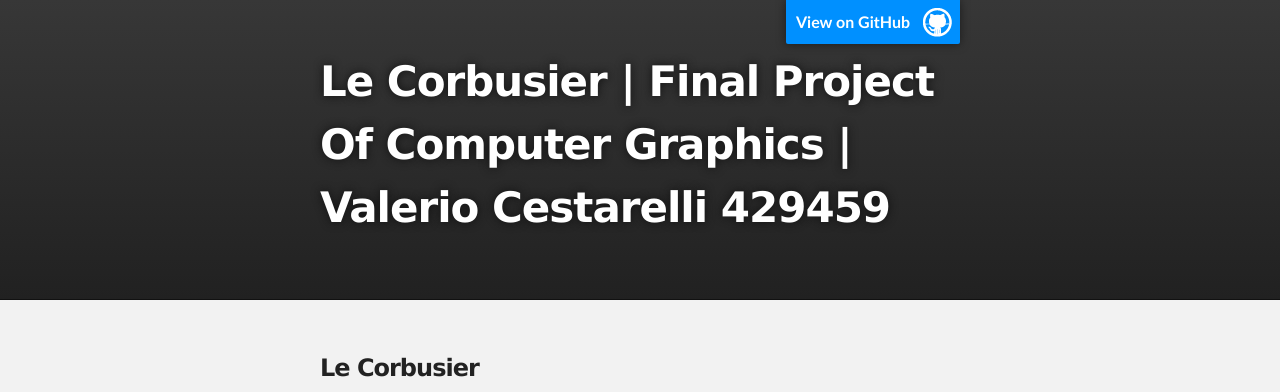
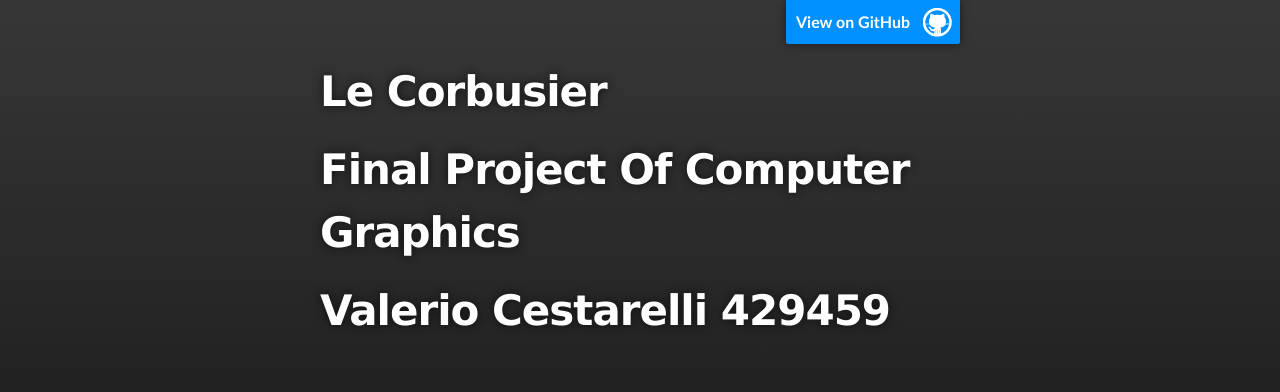
Before and after one commit to V1LL0/final_project_cg, a plain HTML site: page index.html in a window 1280 px wide. Shown: the top 392 px of the page. Drawn offline with Linux system fonts and the light colour scheme.

Commit message:
Update index.html

```diff
--- a/index.html
+++ b/index.html
@@ -23,7 +23,11 @@
         <header class="inner">
           <a id="forkme_banner" href="https://github.com/V1LL0">View on GitHub</a>
 
-          <h1 id="project_title">Le Corbusier    |    Final Project Of Computer Graphics     |      Valerio Cestarelli   429459</h1>
+          <h1 id="project_title">
+          <p>Le Corbusier</p>
+          <p>Final Project Of Computer Graphics</p>
+          <p>Valerio Cestarelli   429459</p>
+          </h1>
           <h2 id="project_tagline"></h2>
 
         </header>
```
